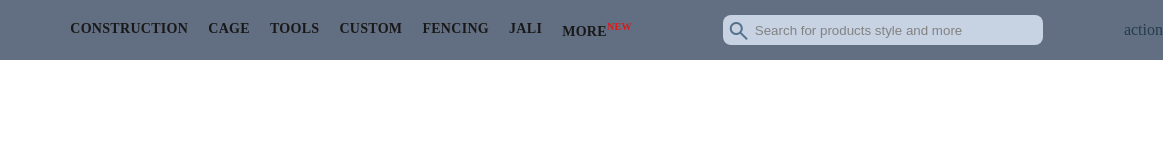
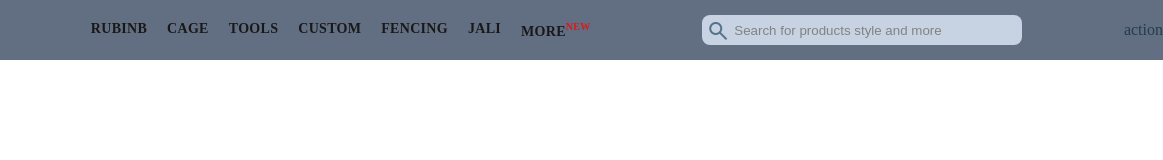
Before and after one commit to Jenisp69/first-project, a plain HTML site: page index.html in a window 1280 px wide. Shown: the full height of the page, 117-1280 px from the left. Drawn offline with nearby package versions, Linux system fonts and the light colour scheme.

Commit message:
rubin lai jenis banyem

```diff
--- a/index.html
+++ b/index.html
@@ -14,7 +14,7 @@
 
 </div>
         <nav class="nav_bar">
-            <a href="#">Construction</a>
+            <a href="#">RubinB</a>
             <a href="#">Cage</a>
             <a href="#">Tools</a>
             <a href="#">Custom</a>
```
